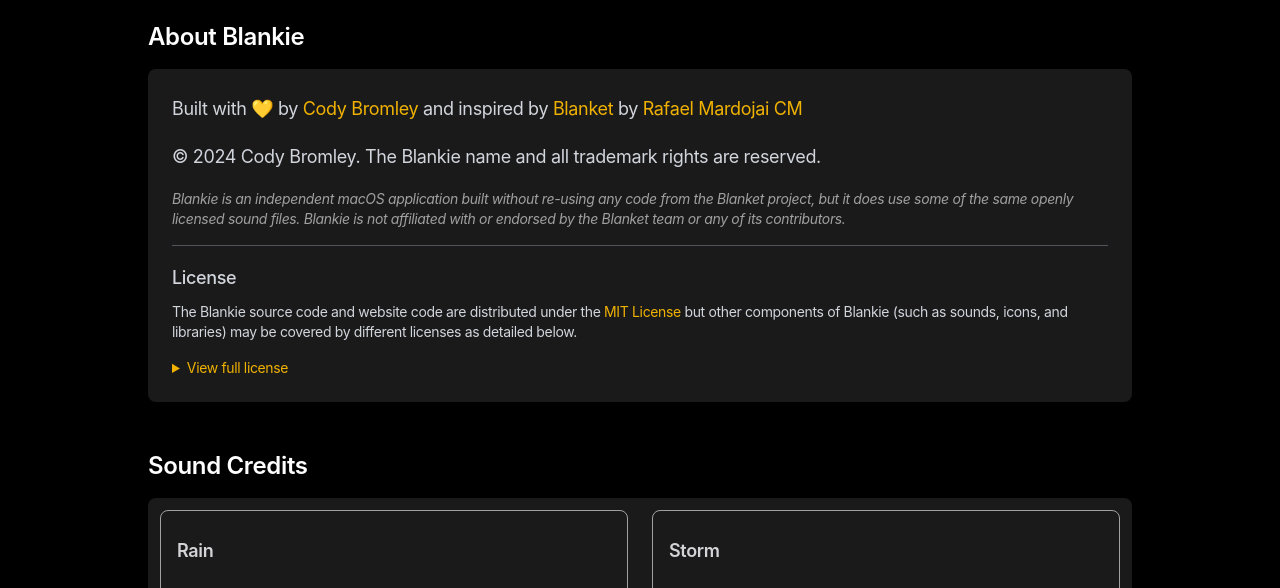
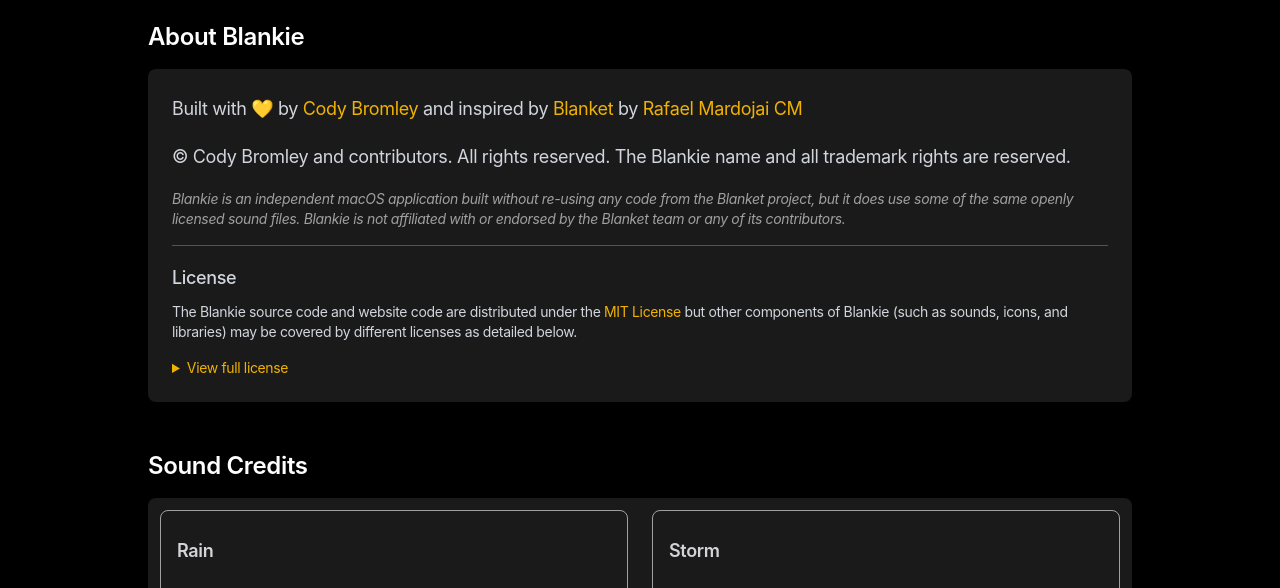
Before and after one commit to codybrom/blankie, an Astro site in the folder docs/: page /credits in a window 1280 px wide. Shown: the part 176-764 px from the top of the page. Built offline with nearby package versions, Linux system fonts and the light colour scheme; Astro itself is replaced by a stand-in of ours; no server answers.

Commit message:
fix: Update copyright notices to include contributors

```diff
--- a/docs/src/components/Footer.astro
+++ b/docs/src/components/Footer.astro
@@ -31,7 +31,7 @@
     >
   </p>
   <p>
-    © 2025 Cody Bromley. All rights reserved.
+    © 2025 Cody Bromley and contributors. All rights reserved.
     <a
       class="hover:text-yellow-500 transition-colors duration-300 underline"
       href="https://opensource.org/license/mit">MIT License</a
--- a/docs/src/pages/credits.astro
+++ b/docs/src/pages/credits.astro
@@ -91,8 +91,8 @@
             </p>
 
             <p class="mb-4">
-              © 2024 Cody Bromley. The Blankie name and all trademark rights
-              are reserved.
+              © Cody Bromley and contributors. All rights reserved. The Blankie
+              name and all trademark rights are reserved.
             </p>
 
             <p class="text-mid-gray text-sm my-2">
```
Also changed, not shown: README.md, 1 other file.
